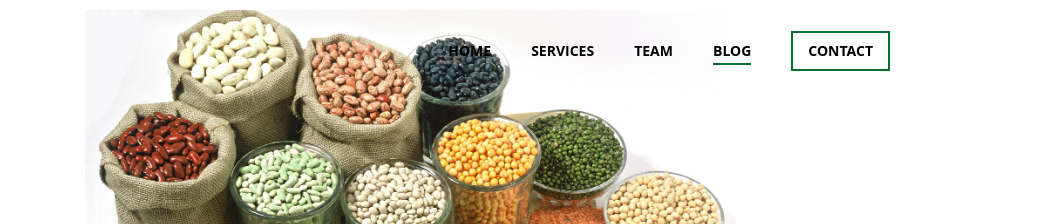
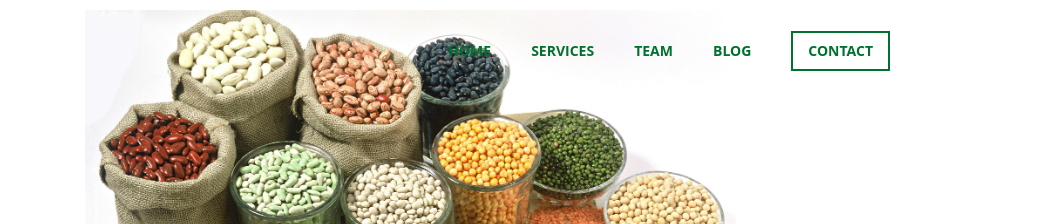
Before and after one commit to Ehoussoud/hemsagri, a plain HTML site: page blog.html in a window 1280 px wide. Shown: the top 224 px of the page, 230-1280 px from the left. Drawn offline with nearby package versions, Linux system fonts and the light colour scheme; a script that the page names is missing.

Commit message:
Update unbiaz.css

```diff
--- a/css/unbiaz.css
+++ b/css/unbiaz.css
@@ -28,14 +28,14 @@
   margin: 16px 20px 2px;
   padding: 10px 0px 2px;
   border-bottom: 2px solid rgba(236, 147, 59, 0);
-  color: black;
+  color: #00712e;
   font-weight: 700;
   text-transform: uppercase;
 }
 
 .nav-link.w--current {
-  border-bottom-color: #00712e;
-  color: black;
+  border-bottom-color: #fff;
+  color:#00712e;
 }
 
 .nav-link.contact {
```
